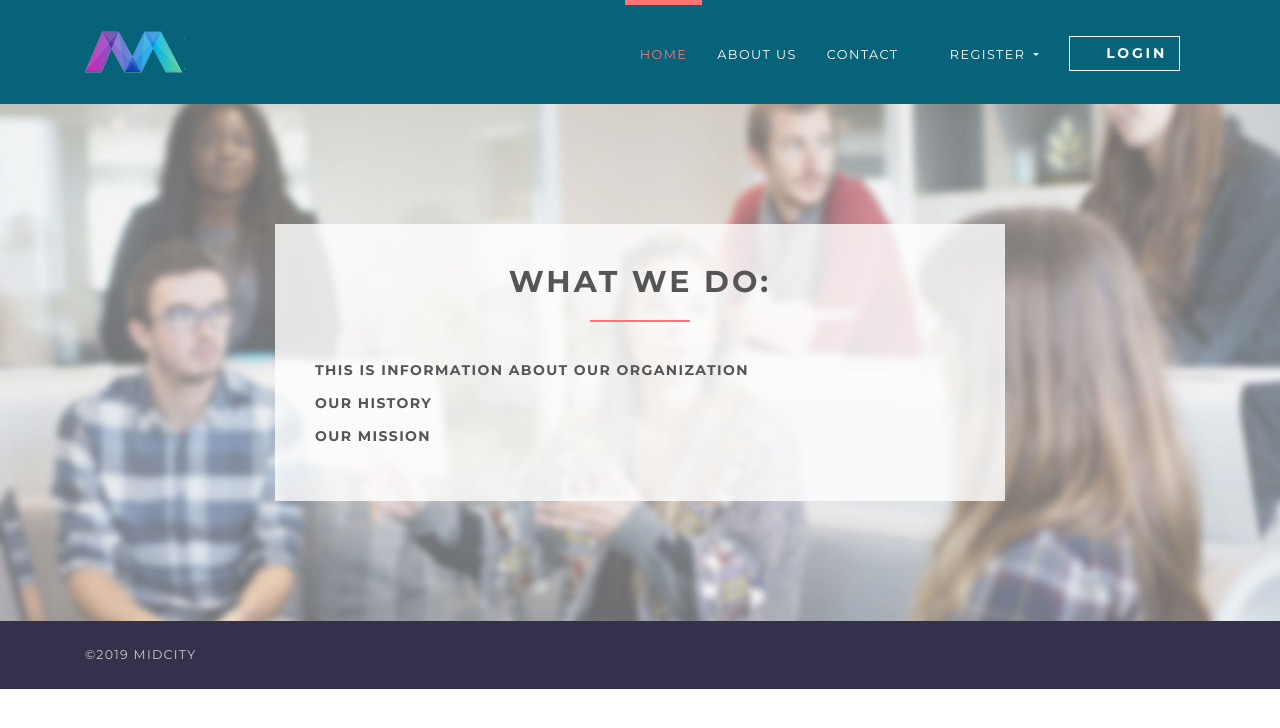
After one commit to danialfaisal/midcity-Final, a Django app: page /aboutus in a window 1280 px wide. The commit adds this page. Shown: the top 728 px of the page. Run offline with Django 3.2, Linux system fonts and the light colour scheme; some libraries are stand-ins or nearby versions.

Commit message:
Added about us and contact us pages

```diff
--- a/midcity/midcityapp/urls.py
+++ b/midcity/midcityapp/urls.py
@@ -8,6 +8,8 @@ app_name = "events"
 urlpatterns = [
     path('', HomeView.as_view(), name='home'),
     path('search', SearchView.as_view(), name='searh'),
+    path('contactus', views.contactus, name='contactus'),
+    path('aboutus', views.aboutus, name='aboutus'),
     path('organization/dashboard', include([
         path('', DashboardView.as_view(), name='organization-dashboard'),
         path('all-volunteerships', VolunteershipsListView.as_view(), name='organization-all-volunteerships'),
@@ -20,4 +22,5 @@ urlpatterns = [
     path('events', EventListView.as_view(), name='events'),
     path('events/<int:id>', EventDetailsView.as_view(), name='events-detail'),
     path('organization/events/create', EventCreateView.as_view(), name='organization-events-create'),
+
 ]
--- a/midcity/midcityapp/views/home.py
+++ b/midcity/midcityapp/views/home.py
@@ -6,6 +6,8 @@ from django.utils import timezone
 from django.utils.decorators import method_decorator
 from django.views.generic import ListView, DetailView, CreateView
 from django.db.models import F
+from django.shortcuts import render
+
 
 
 from ..forms import ApplyEventForm
@@ -97,3 +99,9 @@ class ApplyEventView(CreateView):
         form.instance.user = self.request.user
         form.save()
         return super().form_valid(form)
+
+def contactus(request):
+    return render(request, 'events/contactus.html', {'events': contactus})
+
+def aboutus(request):
+    return render(request, 'events/aboutus.html', {'events': aboutus})
--- a/midcity/templates/base.html
+++ b/midcity/templates/base.html
@@ -54,10 +54,10 @@
                         <a href="/" class="nav-link">Home <span class="sr-only">(current)</span></a>
                     </li>
                     <li class="nav-item">
-                        <a href="#" class="nav-link">About Us</a>
+                        <a href="{% url 'events:aboutus' %}" class="nav-link">About Us</a>
                     </li>
                     <li class="nav-item">
-                        <a href="#" class="nav-link">Contact</a>
+                        <a href="{% url 'events:contactus' %}" class="nav-link">Contact</a>
                     </li>
                     {% if request.user.is_authenticated and request.user.role == 'organization' %}
                         <li class="nav-item dropdown">
--- /dev/null
+++ b/midcity/templates/events/aboutus.html
@@ -0,0 +1,24 @@
+{% extends 'base.html' %}
+{% load static %}
+{% block title %}
+    Home
+{% endblock %}
+
+{% block content %}
+
+
+    <section class="event-form-section event-form-section--image">
+        <div class="container">
+            <div class="row">
+                <div class="col-lg-8 mx-auto">
+                    <div class="event-form-box">
+                        <h2 class="heading">What we do:</h2>
+                        <h5>This is information about our organization</h5>
+                        <h5>Our History</h5>
+                        <h5>Our Mission</h5>
+                    </div>
+                </div>
+            </div>
+        </div>
+    </section>
+{% endblock %}
```
Also changed, not shown: midcity/templates/events/contactus.html (added, +24 -0 lines).
